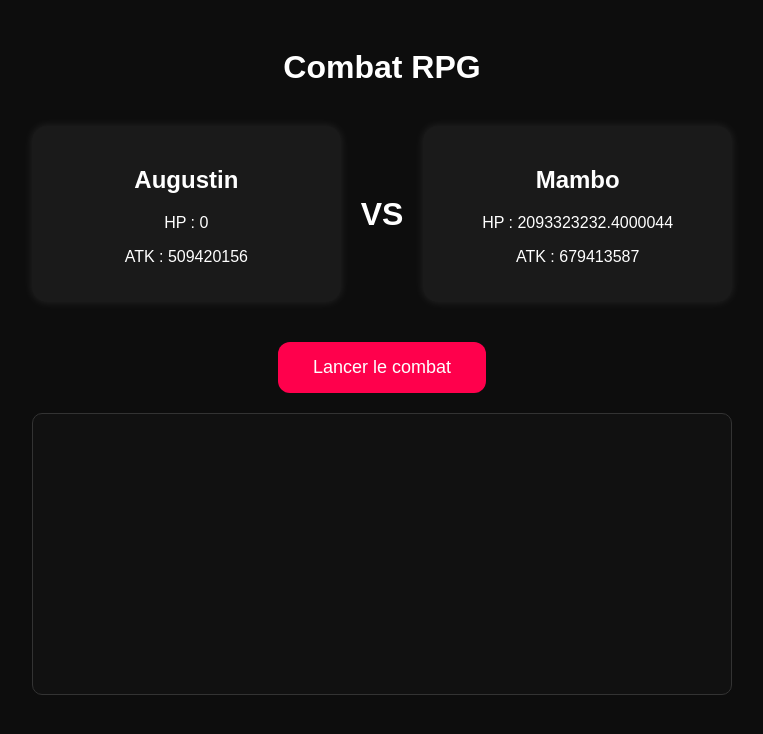
After one commit to PokMonOOO/site-carte, a PHP site: the page made by JavaScript/C1 - Simulateur de combat/index.html in a window 1280 px wide. The commit adds this page. Shown: the top 734 px of the page, without its empty margins (258-1021 px from the left). Run offline with PHP 8.4, Linux system fonts and the light colour scheme.

Commit message:
Simulateur combat + dark mode

```diff
--- /dev/null
+++ b/JavaScript/C1 - Simulateur de combat/DOM/style.css
@@ -0,0 +1,5 @@
+.darkBG {
+    --nig : black;
+    background-color: var(--nig);
+    color: var(--nig);
+}
--- /dev/null
+++ b/JavaScript/C1 - Simulateur de combat/index.html
@@ -0,0 +1,41 @@
+<!DOCTYPE html>
+<html lang="fr">
+<head>
+    <meta charset="UTF-8">
+    <meta name="viewport" content="width=device-width, initial-scale=1.0">
+    <title>Combat RPG</title>
+    <link rel="stylesheet" href="style.css">
+</head>
+<body>
+<!-- Interface par IA -->
+    <div class="container">
+
+        <h1>Combat RPG</h1>
+
+        <div class="battle">
+
+            <div class="card hero">
+                <h2 id="heroName">Augustin</h2>
+                <p id="heroHP">HP : ???</p>
+                <p id="heroATK">ATK : ???</p>
+            </div>
+
+            <div class="vs">VS</div>
+
+            <div class="card monster">
+                <h2 id="monsterName">Fille</h2>
+                <p id="monsterHP">HP : ???</p>
+                <p id="monsterATK">ATK : ???</p>
+            </div>
+
+        </div>
+
+        <button class="start">Lancer le combat</button>
+
+        <div class="log" id="log"></div>
+
+    </div>
+
+    <script src="main.js"></script>
+</body>
+</html>
--- /dev/null
+++ b/JavaScript/C1 - Simulateur de combat/main.js
@@ -0,0 +1,132 @@
+let hero1 = {
+    name : "Augustin",
+    hpMax : 18952345695,
+    hp : 18952345695,
+    atk : 509420156,
+    accuracy : 0.7,
+    miss : 0,
+    critChance : 0.15,
+    critDamage : 1.6,
+    critCount : 0,
+}
+
+let monster1 = {
+    name : "Mambo",
+    hpMax : 21756941254,
+    hp : 21756941254,
+    atk : 679413587,
+    accuracy : 0.5,
+    miss : 0,
+    critChance : 0.25,
+    critDamage : 1.25,
+    critCount : 0,
+}
+
+function monsterATK(monster1){
+    let damage = monster1.atk;
+
+    // Dodge
+    if (Math.random() <= monster1.accuracy) {
+
+        // Crit chance
+        if (Math.random() <= monster1.critChance) {
+            damage *= monster1.critDamage;
+            console.log("Coup critique !");
+            monster1.critCount++;
+        }
+
+        // Damage apply
+        hero1.hp -= damage;
+        console.log(hero1.name + " " + hero1.hp + " HP");
+
+    } else {
+        console.log(monster1.name + " rate son attaque !");
+        monster1.miss++;
+    }
+}
+
+
+function heroATK(hero1){
+    let damage = hero1.atk;
+
+    // Dodge
+    if (Math.random() <= hero1.accuracy) {
+
+        // Crit chance
+        if (Math.random() <= hero1.critChance) {
+            damage *= hero1.critDamage;
+            console.log("Coup critique !");
+            hero1.critCount++;
+        }
+
+        // Damage apply
+        monster1.hp -= damage;
+        console.log(monster1.name + " " + monster1.hp + " HP");
+
+    } else {
+        console.log(hero1.name + " rate son attaque !");
+        hero1.miss++;
+    }
+}
+
+
+while (hero1.hp > 0 && monster1.hp > 0){
+heroATK(hero1)
+console.log("-----")
+if (hero1.hp > 0 && monster1.hp > 0) {
+    monsterATK(monster1)
+}
+}
+
+// Verif qui win + set hp 0
+    console.log("---------------Win---------------")
+if (monster1.hp <= 0){
+    let hpPercent = Math.round((hero1.hp / hero1.hpMax) * 100);
+
+    monster1.hp = 0;
+    console.log(hero1.name + " win ⭐ (" + hpPercent + "% HP)")
+    misscount()
+
+    console.log(hero1.name + " : " +  + "% HP restant");
+}
+if (hero1.hp <= 0){
+    let hpPercent = Math.round((monster1.hp / monster1.hpMax) * 100);
+
+    hero1.hp = 0;
+    console.log(monster1.name + " win ⭐ (" + hpPercent + "% HP)")
+    misscount()
+}
+
+function misscount() {
+    console.log("---------------Stats---------------")
+    console.log(hero1.name + " miss count " + hero1.miss + " 🏃‍♂️")
+    console.log(hero1.name + " crit count " + hero1.critCount + " 💫")
+    console.log(monster1.name + " miss count " + monster1.miss  + " 🏃‍♂️")
+    console.log(monster1.name + " crit count " + monster1.critCount + " 💫")
+}
+
+
+// IA
+// ---- Interface Update -----
+
+document.addEventListener("DOMContentLoaded", () => {
+
+    // Remplir les cartes
+    document.getElementById("heroName").textContent = hero1.name;
+    document.getElementById("heroHP").textContent = "HP : " + hero1.hp;
+    document.getElementById("heroATK").textContent = "ATK : " + hero1.atk;
+
+    document.getElementById("monsterName").textContent = monster1.name;
+    document.getElementById("monsterHP").textContent = "HP : " + monster1.hp;
+    document.getElementById("monsterATK").textContent = "ATK : " + monster1.atk;
+
+    // Log console → interface
+    const logBox = document.getElementById("log");
+    const oldLog = console.log;
+
+    console.log = function(msg) {
+        oldLog(msg);
+        logBox.innerHTML += msg + "<br>";
+        logBox.scrollTop = logBox.scrollHeight;
+    };
+});
--- /dev/null
+++ b/JavaScript/C1 - Simulateur de combat/style.css
@@ -0,0 +1,58 @@
+body {
+    background: #0d0d0d;
+    color: white;
+    font-family: Arial, sans-serif;
+    padding: 20px;
+}
+
+.container {
+    max-width: 700px;
+    margin: auto;
+    text-align: center;
+}
+
+.battle {
+    display: flex;
+    justify-content: space-between;
+    align-items: center;
+    margin: 40px 0;
+}
+
+.card {
+    background: #1a1a1a;
+    padding: 20px;
+    border-radius: 15px;
+    width: 40%;
+    box-shadow: 0 0 10px rgba(255,255,255,0.1);
+}
+
+.vs {
+    font-size: 32px;
+    font-weight: bold;
+    padding: 10px 20px;
+}
+
+.start {
+    background: #ff004c;
+    border: none;
+    padding: 15px 35px;
+    color: white;
+    border-radius: 12px;
+    font-size: 18px;
+    cursor: pointer;
+    margin-bottom: 20px;
+}
+.start:hover {
+    background: #ff3366;
+}
+
+.log {
+    text-align: left;
+    background: #111;
+    padding: 15px;
+    height: 250px;
+    overflow-y: auto;
+    border-radius: 10px;
+    border: 1px solid #333;
+    font-size: 14px;
+}
--- a/connexion.html
+++ b/connexion.html
@@ -7,15 +7,14 @@
   <meta name="viewport" content="width=device-width, initial-scale=1.0">
   <link rel="stylesheet" href="style.css">
   <link rel="stylesheet" href="base.css">
-  <script src="script.js"></script>
+
   <title>Nouveau fichier</title>
 </head>
 
 <body>
   <!-- HEADER -->
   <header>
-    <a href="./favcon.png" target="_blank"><div class="logo"><img src="favcon.png" alt="logo" class="icon" style="width: 70px; height: 70px;"></div>
-</a>
+    <div class="logo"><img src="favcon.png" alt="logo" class="icon" style="width: 70px; height: 70px;"></div>
     <div class="lead">
       <a href="index.html#home"><div class="home center"><p>Home</p></div></a>
       <a href="index.html#discover"><div class="discover center"><p>Découvrir</p></div></a>
@@ -55,4 +54,5 @@
    <footer class="center" id="contact" style="position: fixed; top: 94%;">
     ©Nouveau fichier
    </footer>
+     <script src="script.js"></script>
 </body>
--- a/erreur.html
+++ b/erreur.html
@@ -7,15 +7,13 @@
   <meta name="viewport" content="width=device-width, initial-scale=1.0">
   <link rel="stylesheet" href="style.css">
   <link rel="stylesheet" href="base.css">
-  <script src="script.js"></script>
   <title>Nouveau fichier</title>
 </head>
 
 <body>
   <!-- HEADER -->
   <header>
-    <a href="./favcon.png" target="_blank"><div class="logo"><img src="favcon.png" alt="logo" class="icon" style="width: 70px; height: 70px;"></div>
-</a>
+    <div class="logo"><img src="favcon.png" alt="logo" class="icon" style="width: 70px; height: 70px;"></div>
     <div class="lead">
       <a href="index.html#home"><div class="home center"><p>Home</p></div></a>
       <a href="index.html#discover"><div class="discover center"><p>Découvrir</p></div></a>
@@ -35,4 +33,5 @@
    <footer class="center" id="contact" style="position: fixed; top: 94%;">
     ©Nouveau fichier
    </footer>
+     <script src="script.js"></script>
 </body>
--- a/index.html
+++ b/index.html
@@ -7,15 +7,13 @@
   <meta name="viewport" content="width=device-width, initial-scale=1.0">
   <link rel="stylesheet" href="style.css">
   <link rel="stylesheet" href="base.css">
-  <script src="script.js"></script>
   <title>Nouveau fichier</title>
 </head>
 
 <body>
   <!-- HEADER -->
   <header>
-    <a href="./favcon.png" target="_blank"><div class="logo"><img src="favcon.png" alt="logo" class="icon" style="width: 70px; height: 70px;"></div>
-</a>
+    <div class="logo"><img src="favcon.png" alt="logo" class="icon" style="width: 70px; height: 70px;"></div>
     <div class="lead">
       <a href="#home"><div class="home center"><p>Home</p></div></a>
       <a href="#discover"><div class="discover center"><p>Découvrir</p></div></a>
@@ -88,4 +86,6 @@
    <footer class="center" id="contact">
     ©Nouveau fichier
    </footer>
+     <script src="script.js"></script>
+     <script src="slide.js"></script>
 </body>
--- a/inscription.html
+++ b/inscription.html
@@ -7,15 +7,13 @@
   <meta name="viewport" content="width=device-width, initial-scale=1.0">
   <link rel="stylesheet" href="style.css">
   <link rel="stylesheet" href="base.css">
-  <script src="script.js"></script>
   <title>Nouveau fichier</title>
 </head>
 
 <body>
   <!-- HEADER -->
   <header>
-    <a href="./favcon.png" target="_blank"><div class="logo"><img src="favcon.png" alt="logo" class="icon" style="width: 70px; height: 70px;"></div>
-</a>
+    <div class="logo"><img src="favcon.png" alt="logo" class="icon" style="width: 70px; height: 70px;"></div>
     <div class="lead">
       <a href="index.html#home"><div class="home center"><p>Home</p></div></a>
       <a href="index.html#discover"><div class="discover center"><p>Découvrir</p></div></a>
@@ -58,4 +56,5 @@
    <footer class="center" id="contact" style="position: fixed; top: 94%;">
     ©Nouveau fichier
    </footer>
+     <script src="script.js"></script>
 </body>
```
Also changed, not shown: JavaScript/C1 - Simulateur de combat/DOM/index.html (added, +15 -0 lines), JavaScript/C1 - Simulateur de combat/DOM/main.js (added, +31 -0 lines), JavaScript/C1 - testes/index.html (added, +12 -0 lines), JavaScript/C1 - testes/main.js (added, +33 -0 lines), JavaScript/C1 - testes/main2.js (added, +24 -0 lines), JavaScript/C1 - testes/shop.js (added, +62 -0 lines), script.js (+4 -52 lines), slide.js (added, +53 -0 lines), style.css (+30 -14 lines).
